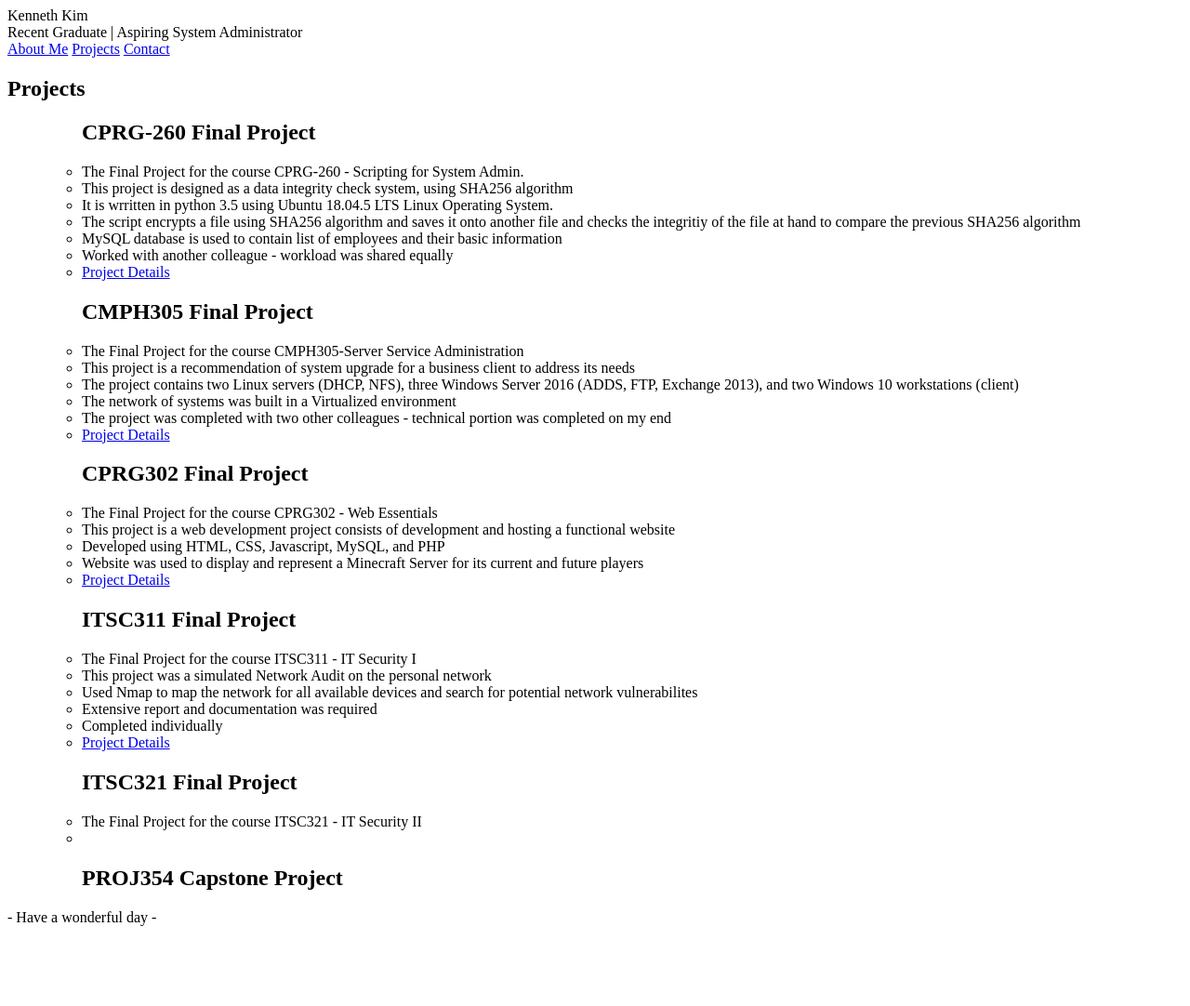
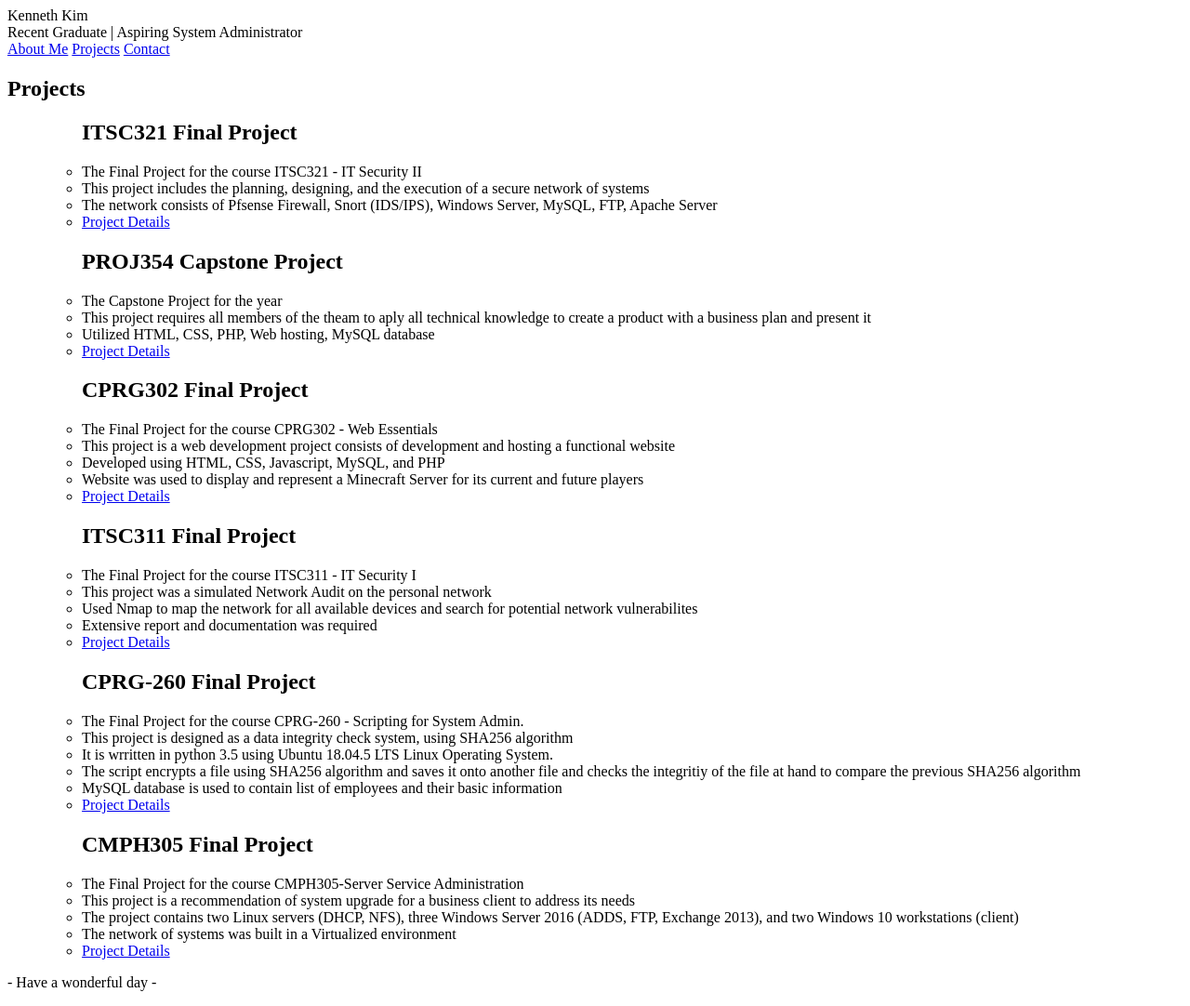
Before and after one commit to kenskim/kenskim.github.io, a plain HTML site: page HTML/Projects.html in a window 1280 px wide. Shown: the whole page at 93% size. Before the commit the page ends 1012 px from the top, so only its background shows below. Drawn offline with Linux system fonts and the light colour scheme.

Commit message:
Order
ordered the projects with the most recent completed one on the top.

```diff
--- a/HTML/Projects.html
+++ b/HTML/Projects.html
@@ -28,23 +28,18 @@
 	    <h1>Projects</h1>
 	    <ul class="projects">
         <ul class="content">
-                <h2>CPRG-260 Final Project</h2>
-	        	<li class="proj-desc">The Final Project for the course CPRG-260 - Scripting for System Admin.</li>
-	            <li class="proj-desc">This project is designed as a data integrity check system, using SHA256 algorithm</li>
-                <li class="proj-desc">It is wrritten in python 3.5 using Ubuntu 18.04.5 LTS Linux Operating System.</li>
-                <li class="proj-desc">The script encrypts a file using SHA256 algorithm and saves it onto another file and checks the integritiy of the file at hand to compare the previous SHA256 algorithm</li>
-                <li class="proj-desc">MySQL database is used to contain list of employees and their basic information </li>
-                <li class="proj-desc">Worked with another colleague - workload was shared equally</li>
-                <li class="proj-desc"><a href="CPRG260.html" target="_blank">Project Details</a></li>
+          <h2>ITSC321 Final Project</h2>
+          <li class="proj-desc">The Final Project for the course ITSC321 - IT Security II</li>
+          <li class="proj-desc">This project includes the planning, designing, and the execution of a secure network of systems</li>
+          <li class="proj-desc">The network consists of Pfsense Firewall, Snort (IDS/IPS), Windows Server, MySQL, FTP, Apache Server</li>
+          <li class="proj-desc"><a href="ITSC321.html" target="_blank">Project Details</a></li>
         </ul>
         <ul class="content">
-                <h2>CMPH305 Final Project</h2>
-                <li class="proj-desc">The Final Project for the course CMPH305-Server Service Administration</li>
-                <li class="proj-desc">This project is a recommendation of system upgrade for a business client to address its needs</li>
-                <li class="proj-desc">The project contains two Linux servers (DHCP, NFS), three Windows Server 2016 (ADDS, FTP, Exchange 2013), and two Windows 10 workstations (client)  </li>
-                <li class="proj-desc">The network of systems was built in a Virtualized environment</li>
-                <li class="proj-desc">The project was completed with two other colleagues - technical portion was completed on my end</li>
-                <li class="proj-desc"><a href="CMPH305.html" target="_blank">Project Details</a></li>
+          <h2>PROJ354 Capstone Project</h2>
+          <li class="proj-desc">The Capstone Project for the year</li>
+          <li class="proj-desc">This project requires all members of the theam to aply all technical knowledge to create a product with a business plan and present it</li>
+          <li class="proj-desc">Utilized HTML, CSS, PHP, Web hosting, MySQL database</li>
+          <li class="proj-desc"><a href="PROJ354.html" target="_blank">Project Details</a></li>
         </ul>
         <ul class="content">
           <h2>CPRG302 Final Project</h2>
@@ -60,16 +55,25 @@
           <li class="proj-desc">This project was a simulated Network Audit on the personal network</li>
           <li class="proj-desc">Used Nmap to map the network for all available devices and search for potential network vulnerabilites</li>
           <li class="proj-desc">Extensive report and documentation was required</li>
-                <li class="proj-desc">Completed individually</li>
           <li class="proj-desc"><a href="ITSC311.html" target="_blank">Project Details</a></li>
         </ul>
 	      <ul class="content">
-                <h2>ITSC321 Final Project</h2>
-                <li class="proj-desc">The Final Project for the course ITSC321 - IT Security II</li>
-                <li class="proj-desc"></li>
+          <h2>CPRG-260 Final Project</h2>
+	        <li class="proj-desc">The Final Project for the course CPRG-260 - Scripting for System Admin.</li>
+	        <li class="proj-desc">This project is designed as a data integrity check system, using SHA256 algorithm</li>
+          <li class="proj-desc">It is wrritten in python 3.5 using Ubuntu 18.04.5 LTS Linux Operating System.</li>
+          <li class="proj-desc">The script encrypts a file using SHA256 algorithm and saves it onto another file and checks the integritiy of the file at hand to compare the previous SHA256 algorithm</li>
+          <li class="proj-desc">MySQL database is used to contain list of employees and their basic information </li>
+          <li class="proj-desc"><a href="CPRG260.html" target="_blank">Project Details</a></li>
           </ul>
 	      <ul class="content">
-                <h2>PROJ354 Capstone Project</h2>
+          <h2>CMPH305 Final Project</h2>
+          <li class="proj-desc">The Final Project for the course CMPH305-Server Service Administration</li>
+          <li class="proj-desc">This project is a recommendation of system upgrade for a business client to address its needs</li>
+          <li class="proj-desc">The project contains two Linux servers (DHCP, NFS), three Windows Server 2016 (ADDS, FTP, Exchange 2013), and two Windows 10 workstations (client)  </li>
+          <li class="proj-desc">The network of systems was built in a Virtualized environment</li>
+          <li class="proj-desc"><a href="CMPH305.html" target="_blank">Project Details</a></li>
+        </ul>
       </ul>
 </article>
 
```
Lines whose indentation alone changed are shown as unchanged.
